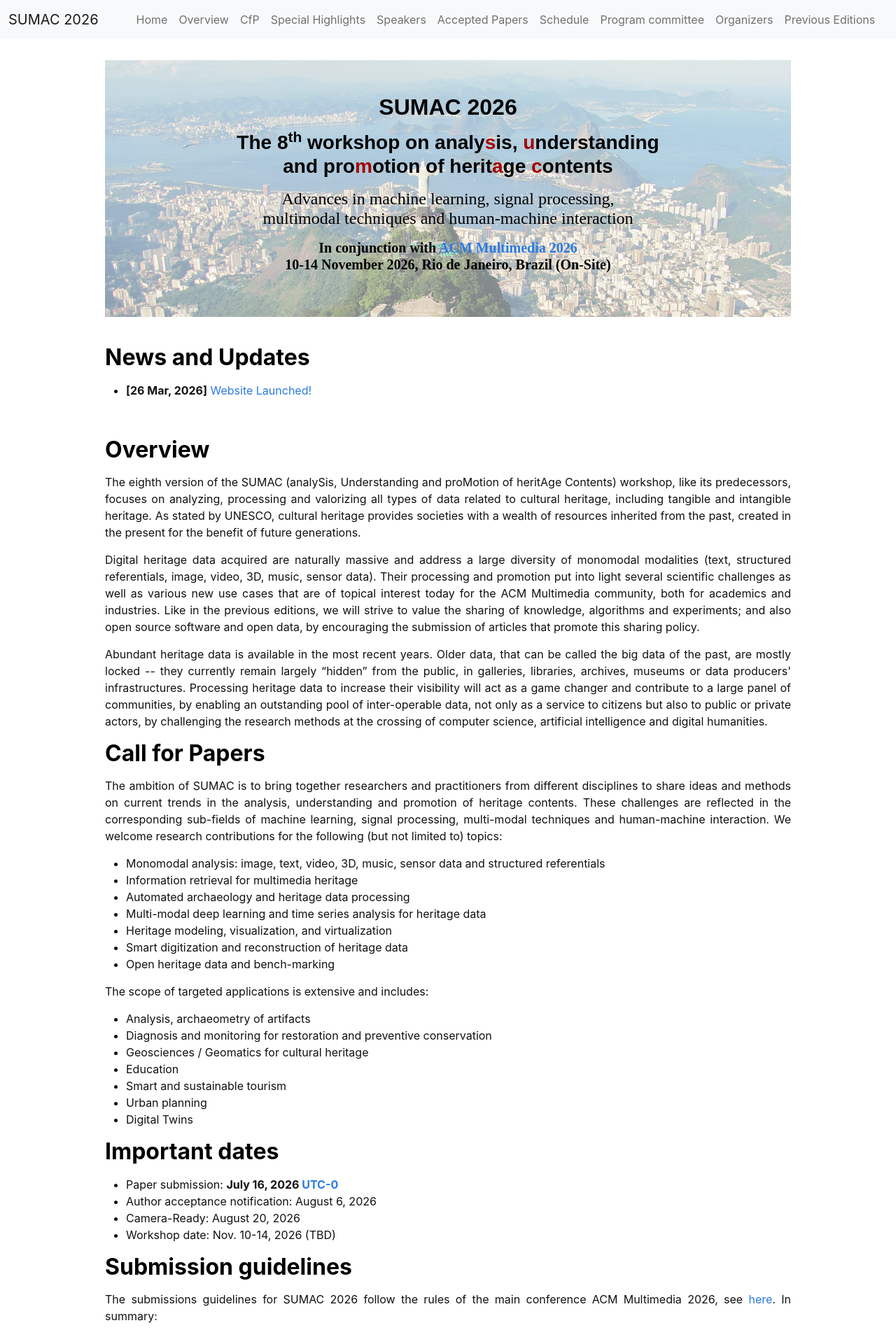
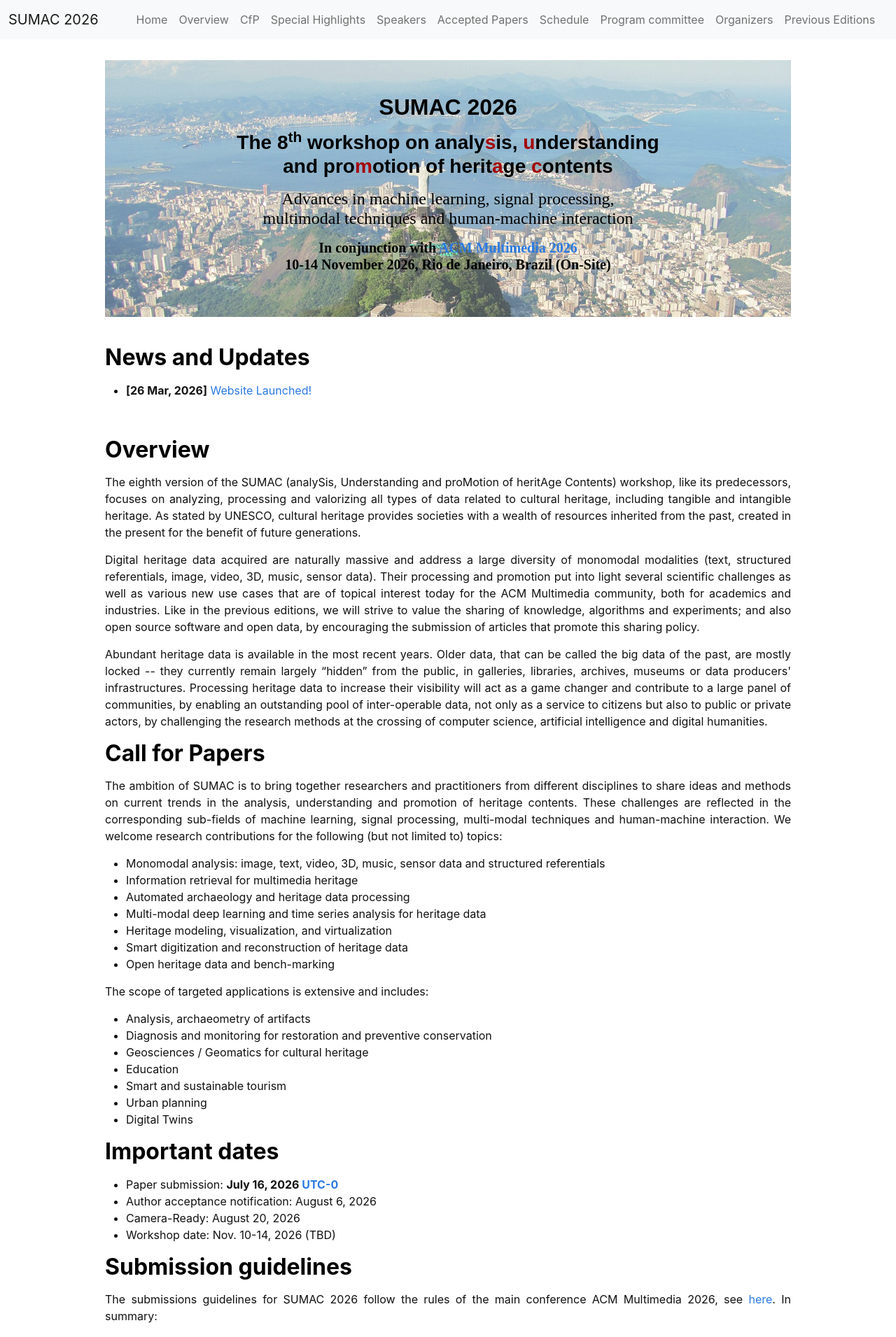
Before and after one commit to sumac-workshops/2026, a Jekyll site: the page built from index.md, in a window 1280 px wide. Shown: the top 1911 px of the page at 70% size. Built offline with Jekyll 4.4.1, drawn with Linux system fonts in a browser that asks for light colours; nearby versions of some CDN libraries.

Commit message:
Update index.md

```diff
--- a/index.md
+++ b/index.md
@@ -7,7 +7,7 @@
 # <h3 class="blackpar_title">(Models, Training and Inference)</h3>
 layout: home
 ---
-<div style="font-family: 'Source Sans', sans-serif; background: linear-gradient(rgba(255, 255, 255, 0.5), rgba(255, 255, 255, 0.5)), url('images/Brazil.jpg') no-repeat; background-size: cover; user-select: none;">
+<div style="font-family: 'Source Sans', sans-serif; background: linear-gradient(rgba(255, 255, 255, 0.3), rgba(255, 255, 255, 0.3)), url('images/Brazil.jpg') no-repeat; background-size: cover; user-select: none;">
 	<center>
 		<br><br>
 		<h2 class="blackpar_title">SUMAC 2026</h2>
```
